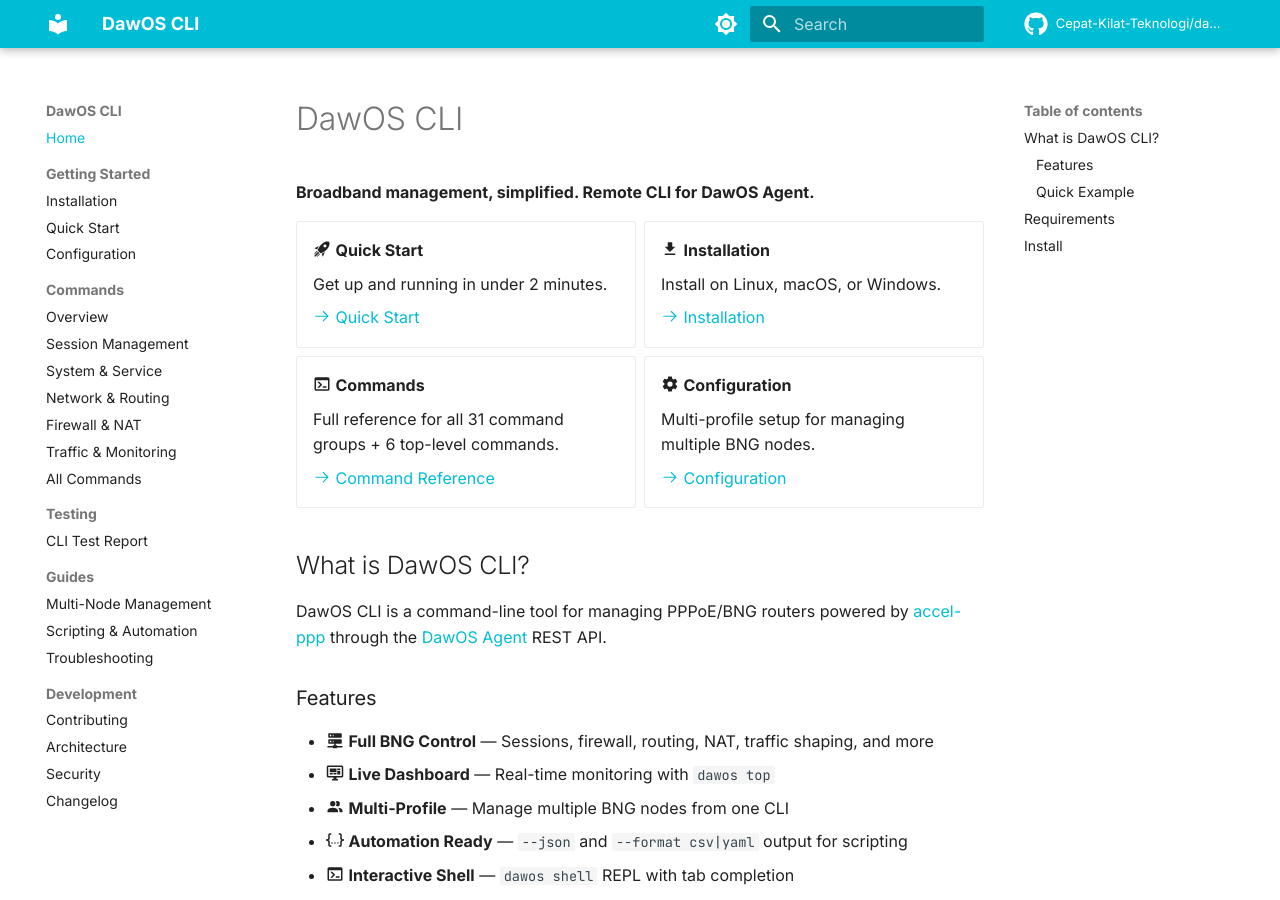
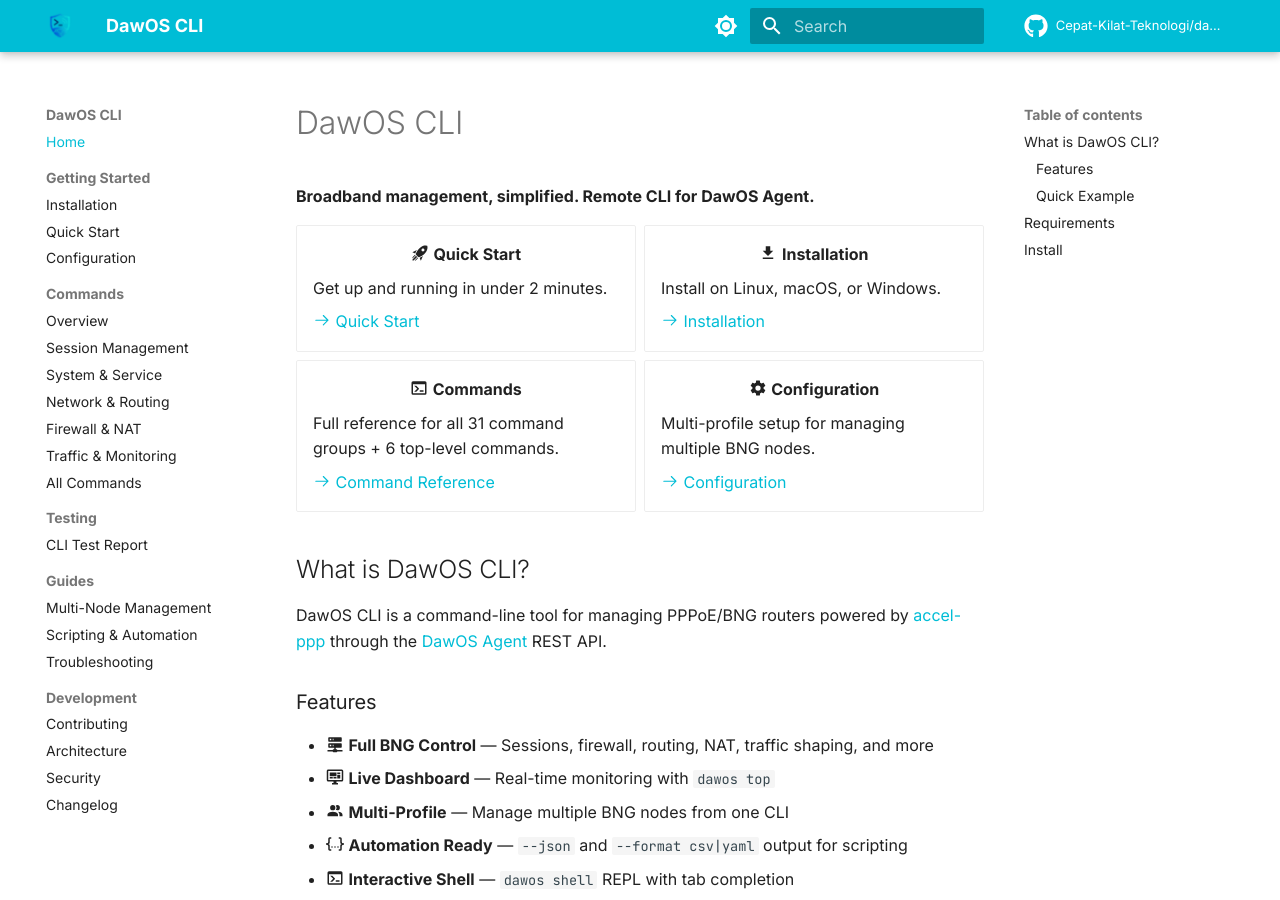
Before and after one commit to Cepat-Kilat-Teknologi/dawos-cli, an MkDocs documentation site: the page built from docs/index.md, in a window 1280 px wide and 900 px high. Built offline with MkDocs 1.6.1 and Material for MkDocs 9.7.7, drawn with Linux system fonts in a browser that asks for light colours; comment, search, counter and statistics services are not loaded.

Commit message:
docs: configure MkDocs logo, favicon, and extra CSS

```diff
--- a/mkdocs.yml
+++ b/mkdocs.yml
@@ -9,6 +9,8 @@
 
 theme:
   name: material
+  logo: assets/logo-icon.png
+  favicon: assets/favicon.png
   palette:
     - media: "(prefers-color-scheme: light)"
       scheme: default
@@ -39,6 +41,9 @@
   font:
     text: Inter
     code: JetBrains Mono
+
+extra_css:
+  - stylesheets/extra.css
 
 plugins:
   - search
```
